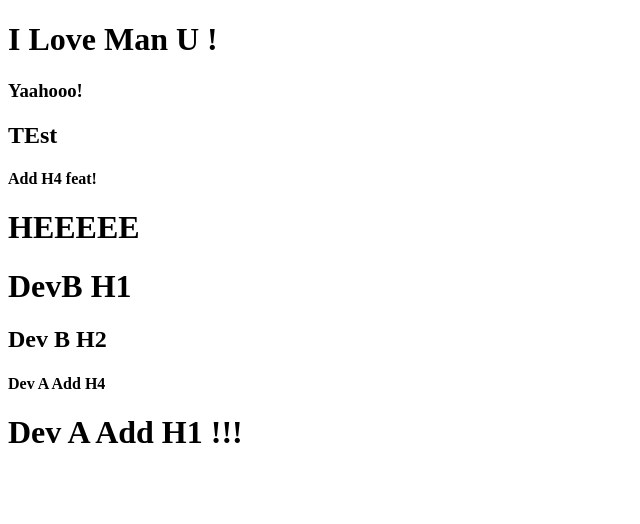
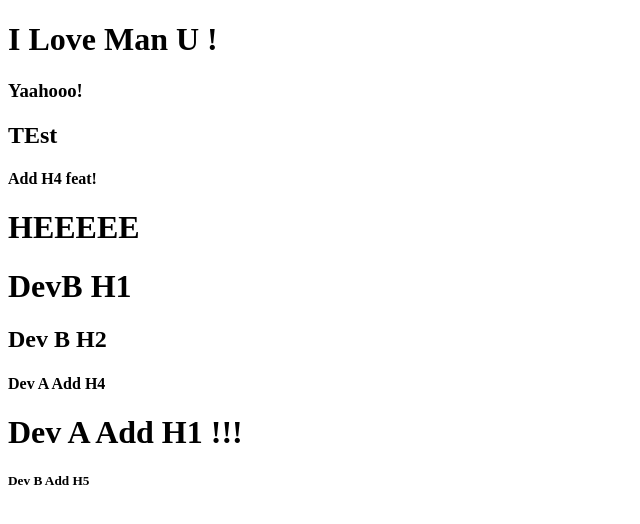
Before and after one commit to thokongtuk/gitUse, a plain HTML site: page index.html in a window 1280 px wide. Shown: the whole page, without its empty margins (0-640 px from the left). Drawn offline with Linux system fonts and the light colour scheme.

Commit message:
Add H5 by Dev B

```diff
--- a/index.html
+++ b/index.html
@@ -15,5 +15,6 @@
     <h2>Dev B H2</h2>
     <h4>Dev A Add H4</h4>
     <h1>Dev A Add H1 !!!</h1>
+    <h5>Dev B Add H5</h5>
   </body>
 </html>
```
